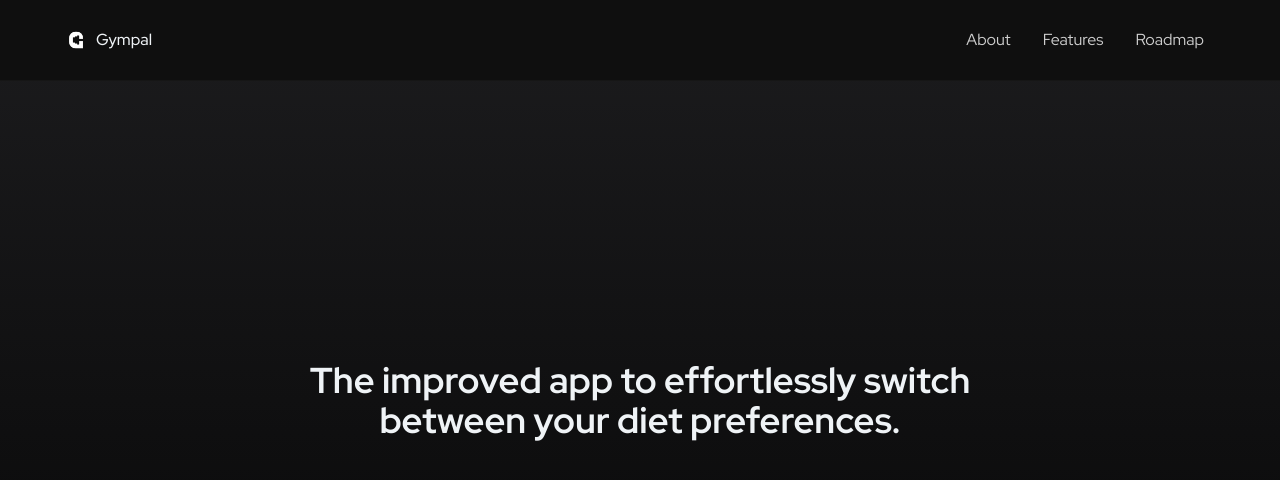
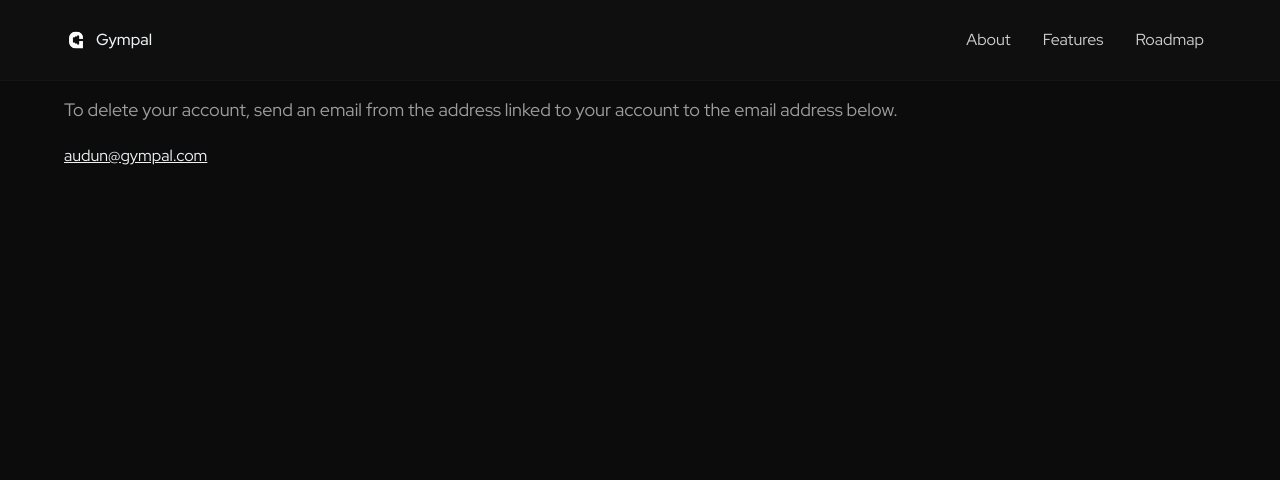
Before and after one commit to audn/gympal.com, a Next.js app: page /deleteme in a window 1280 px wide. Before the commit this address had no page. Shown: the top 480 px of the page. Built offline with nearby package versions, Linux system fonts and the light colour scheme.

Commit message:
added deleteme url

```diff
--- /dev/null
+++ b/src/pages/deleteme.tsx
@@ -0,0 +1,19 @@
+function deleteme() {
+  return (
+    <main className={'h-full pt-[71px] md:pt-[80px]'}>
+      <div className="px-6">
+        <div className="max-w-6xl mx-auto ">
+          <h3 className="text-lg mt-4 text-white/60">
+            To delete your account, send an email from the address linked to
+            your account to the email address below.
+          </h3>
+          <a href="mailto:audun@gympal.com" className="mt-5 block underline">
+            audun@gympal.com
+          </a>
+        </div>
+      </div>
+    </main>
+  );
+}
+
+export default deleteme;
```
